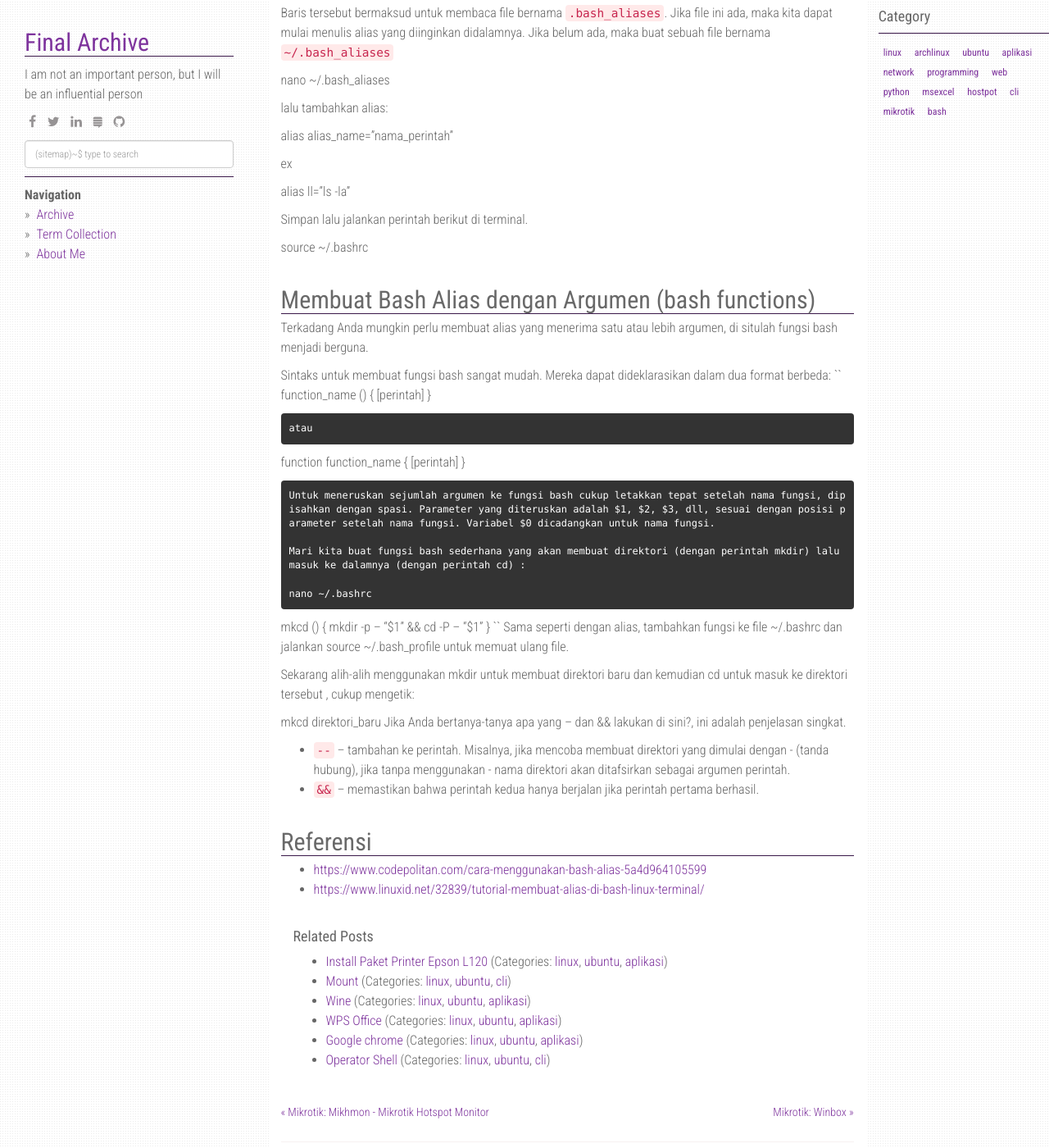
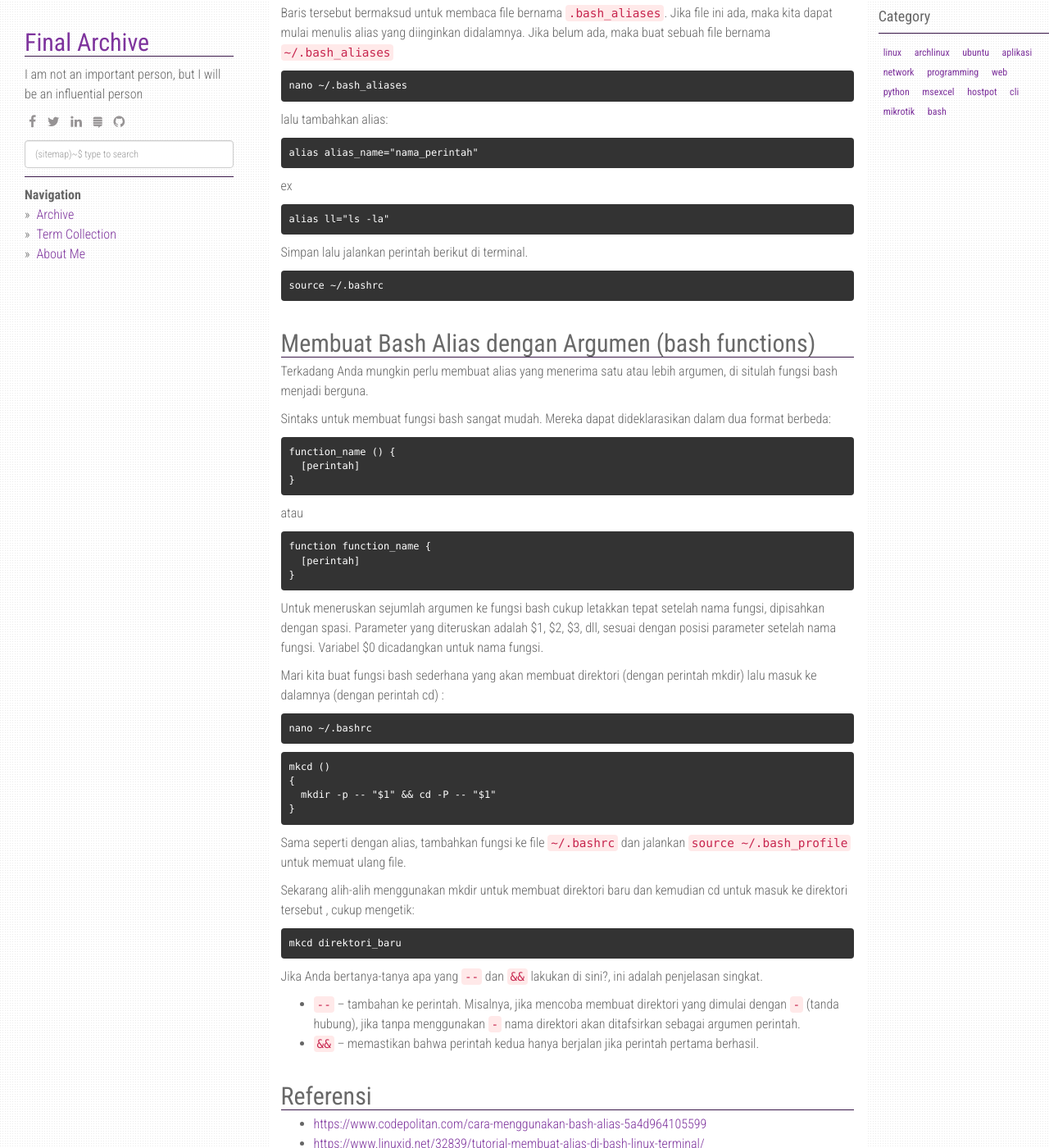
Before and after one commit to finalarchive/finalarchive.github.io, a Jekyll site: the page built from _posts/2020-10-24-pengunaan-aliash-di-bash.md, in a window 1280 px wide and 1400 px high, scrolled down 454 px. Shown: the whole window at 82% size. Built offline with Jekyll 4.4.1, drawn with Linux system fonts in a browser that asks for light colours; nearby versions of some CDN libraries.

Commit message:
20201026

````diff
--- a/_posts/2020-10-24-pengunaan-aliash-di-bash.md
+++ b/_posts/2020-10-24-pengunaan-aliash-di-bash.md
@@ -26,25 +26,25 @@ fi
 
 Baris tersebut bermaksud untuk membaca file bernama `.bash_aliases`. Jika file ini ada, maka kita dapat mulai menulis alias yang diinginkan didalamnya. Jika belum ada, maka buat sebuah file bernama `~/.bash_aliases`
 
-nano ~/.bash_aliases
+    nano ~/.bash_aliases
 
 lalu tambahkan alias:
 
-alias alias_name="nama_perintah"
+    alias alias_name="nama_perintah"
 
 ex
 
-alias ll="ls -la"
+    alias ll="ls -la"
 
 Simpan lalu jalankan perintah berikut di terminal.
 
-source ~/.bashrc
+    source ~/.bashrc
 
 ## Membuat Bash Alias dengan Argumen (bash functions)
 Terkadang Anda mungkin perlu membuat alias yang menerima satu atau lebih argumen, di situlah fungsi bash menjadi berguna.
 
 Sintaks untuk membuat fungsi bash sangat mudah. Mereka dapat dideklarasikan dalam dua format berbeda:
-``
+```
 function_name () {
   [perintah]
 }
@@ -59,21 +59,23 @@ Untuk meneruskan sejumlah argumen ke fungsi bash cukup letakkan tepat setelah na
 
 Mari kita buat fungsi bash sederhana yang akan membuat direktori (dengan perintah mkdir) lalu masuk ke dalamnya (dengan perintah cd) :
 
-nano ~/.bashrc
+    nano ~/.bashrc
+
 ```
 mkcd ()
 {
   mkdir -p -- "$1" && cd -P -- "$1"
 }
-``
-Sama seperti dengan alias, tambahkan fungsi ke file ~/.bashrc dan jalankan source ~/.bash_profile untuk memuat ulang file.
+```
+Sama seperti dengan alias, tambahkan fungsi ke file `~/.bashrc` dan jalankan `source ~/.bash_profile` untuk memuat ulang file.
 
 Sekarang alih-alih menggunakan mkdir untuk membuat direktori baru dan kemudian cd untuk masuk ke direktori tersebut , cukup mengetik:
 
-mkcd direktori_baru
-Jika Anda bertanya-tanya apa yang -- dan && lakukan di sini?, ini adalah penjelasan singkat.
+    mkcd direktori_baru
 
-* `--` – tambahan ke perintah. Misalnya, jika mencoba membuat direktori yang dimulai dengan - (tanda hubung), jika tanpa menggunakan - nama direktori akan ditafsirkan sebagai argumen perintah.
+Jika Anda bertanya-tanya apa yang `--` dan `&&` lakukan di sini?, ini adalah penjelasan singkat.
+
+* `--` – tambahan ke perintah. Misalnya, jika mencoba membuat direktori yang dimulai dengan `-` (tanda hubung), jika tanpa menggunakan `-` nama direktori akan ditafsirkan sebagai argumen perintah.
 * `&&` – memastikan bahwa perintah kedua hanya berjalan jika perintah pertama berhasil.
 
 
````
Also changed, not shown: _posts/2020-10-24-google-chrome.md (+6 -6 lines), _posts/2020-10-24-wine.md (+1 -1 lines), _posts/2020-10-24-wps-office.md (+4 -9 lines), _posts/2020-10-25-Mount.md (+5 -5 lines).
